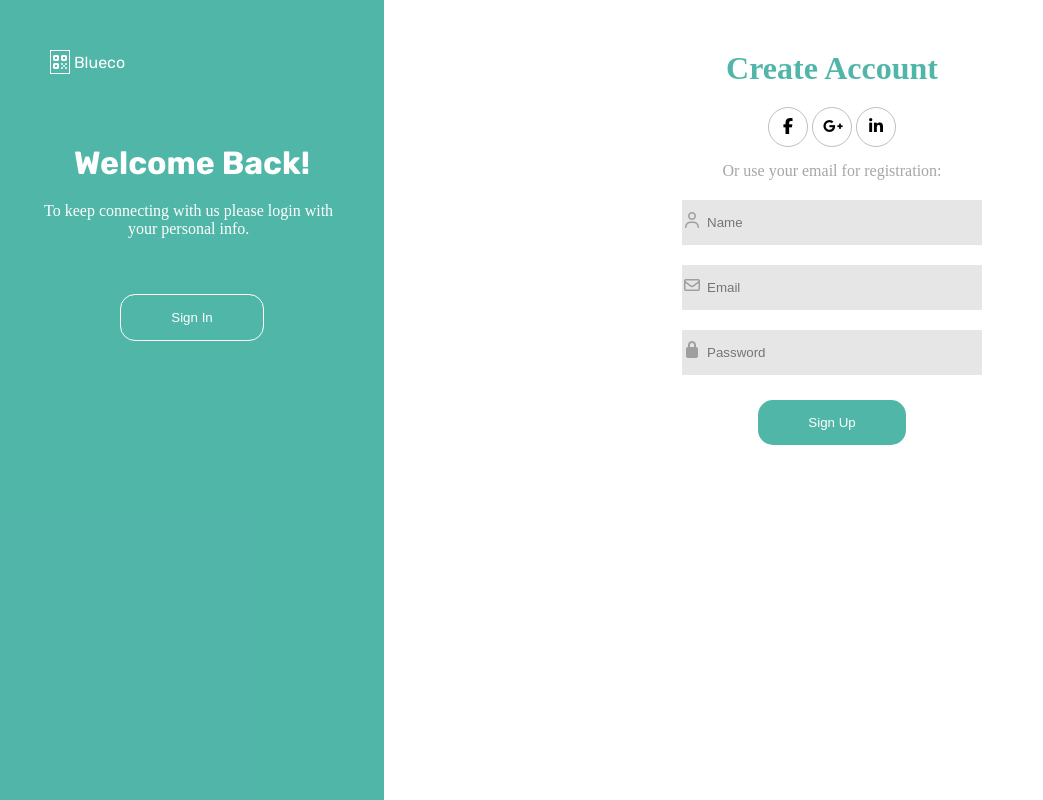
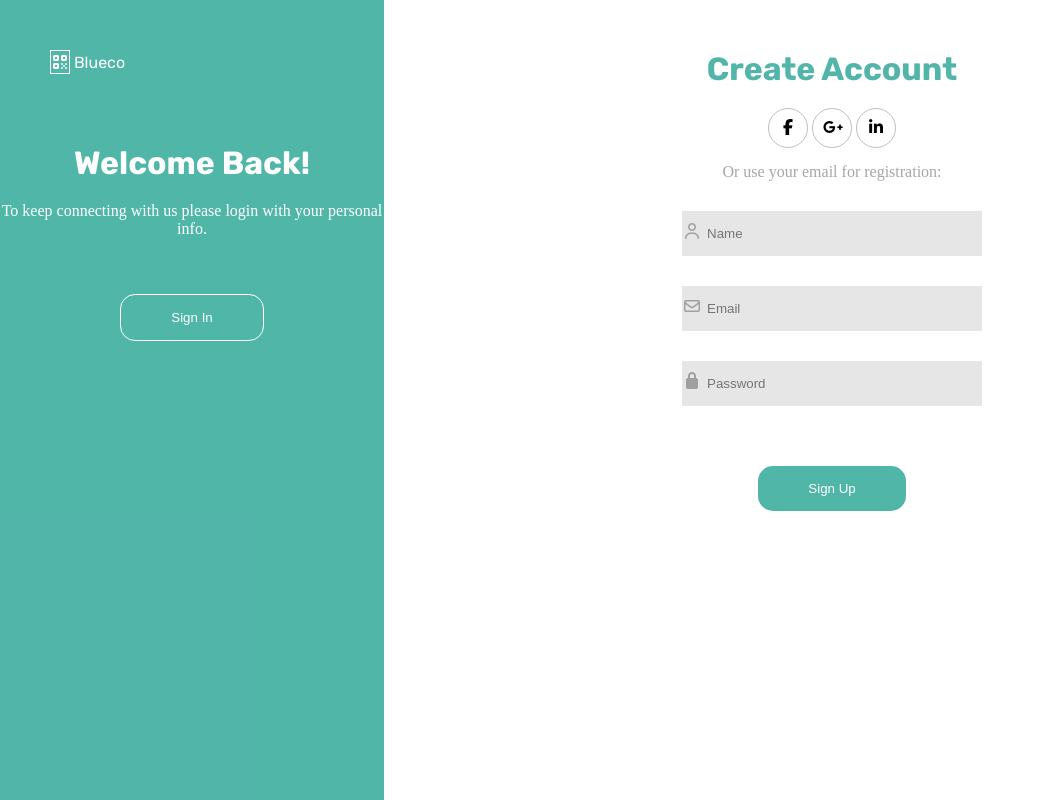
Before and after one commit to Ezey-jr/MyFinalProject, a PHP site: page /signUp.html in a window 1280 px wide. Shown: the whole page, without its empty margins (0-1043 px from the left). Run offline with PHP 8.4, Linux system fonts and the light colour scheme; some libraries are stand-ins or nearby versions.

Commit message:
feat: update sign-in and sign-up pages with improved button functionality and styling

```diff
--- a/login/signUp/signUp.css
+++ b/login/signUp/signUp.css
@@ -9,6 +9,7 @@ body {
   font-family: "Times New Roman", Times, serif;
 }
 
+/* main container */
 .container {
   width: 100%;
   height: 100vh;
@@ -16,6 +17,7 @@ body {
   justify-content: flex-start;
 }
 
+/* sign in container */
 .signInCon {
   width: 30%;
   background-color: rgba(7, 151, 132, 0.7);
@@ -35,18 +37,20 @@ body {
 .signInDetails {
   padding: 20px 0;
   text-align: center;
+}
 
-  h1 {
+.signInDetails h1 {
   font-family: "Rubik", sans-serif;
   margin-bottom: 20px;
 }
 
-  p {
-    width: 80%;
-    margin-left: 35px;
+.signInDetails p {
+  /* width: 80%; */
+  /* margin-left: 35px; */
   margin-bottom: 70px;
 }
 
+/* sign in button */
 .signInBtn {
   background-color: inherit;
   border: none;
@@ -66,7 +70,6 @@ body {
     color: green;
   }
 }
-}
 
 /* sign in page */
 
@@ -76,13 +79,15 @@ body {
   color: rgb(128, 128, 128, 0.7);
   padding: 50px 0;
   text-align: center;
+}
 
-  h1 {
+.signUpCon h1 {
   color: rgba(7, 151, 132, 0.7);
   margin-bottom: 20px;
-  }
+  font-family: "Rubik", sans-serif;
 }
 
+/* facebook, google and linkedin icons */
 .signUpLogos .fa-brands {
   border: 1px solid rgb(128, 128, 128, 0.5);
   border-radius: 50%;
@@ -93,8 +98,9 @@ body {
   margin-bottom: 15px;
 }
 
+/* form details */
 .signUpData {
-  margin-top: 20px;
+  margin-top: 30px;
   margin-bottom: 20px;
 
   .fa-regular,
@@ -116,23 +122,19 @@ body {
   }
 }
 
+/* sign up button */
 .signUpBtn {
-  background-color: inherit;
+  background-color: rgba(7, 151, 132, 0.7);
   border: none;
   display: inline-block;
-  margin-top: 20px;
-
-  a {
-    text-decoration: none;
+  margin: 40px 0;
   color: white;
   padding: 15px 50px;
   border-radius: 15px;
-    width: 80px;
-    background-color: rgba(7, 151, 132, 0.7);
 }
 
-  :hover {
+.signUpBtn:hover {
     background-color: rgba(7, 151, 132);
     color: white;
+    cursor: pointer;
   }
-}
--- a/login/signUp/signUp.html
+++ b/login/signUp/signUp.html
@@ -26,7 +26,7 @@
             <div class="signInDetails">
                 <h1>Welcome Back!</h1>
                 <p>To keep connecting with us please login with your personal info.</p>
-                <button class="signInBtn"><a href="">Sign In</a></button>
+                <button class="signInBtn"><a href="../signIn/signIn.html">Sign In</a></button>
             </div>
         </div>
 
@@ -38,6 +38,7 @@
                 <i class="fa-brands fa-linkedin-in"></i>
             </div>
             <p>Or use your email for registration:</p>
+            <form action="">
             <div class="signUpData">
                 <i class="fa-regular fa-user"></i>
                 <input type="text" placeholder="Name">
@@ -49,8 +50,8 @@
                 <i class="fa-solid fa-lock"></i>
                 <input type="text" placeholder="Password">
             </div>
-            <button class="signUpBtn"><a href="">Sign Up</a></button>
-
+            <button class="signUpBtn">Sign Up</button>
+            </form>
 
         </div>
 
```
Also changed, not shown: login/signIn/signIn.css (+12 -10 lines). Lines whose indentation alone changed are shown as unchanged.
